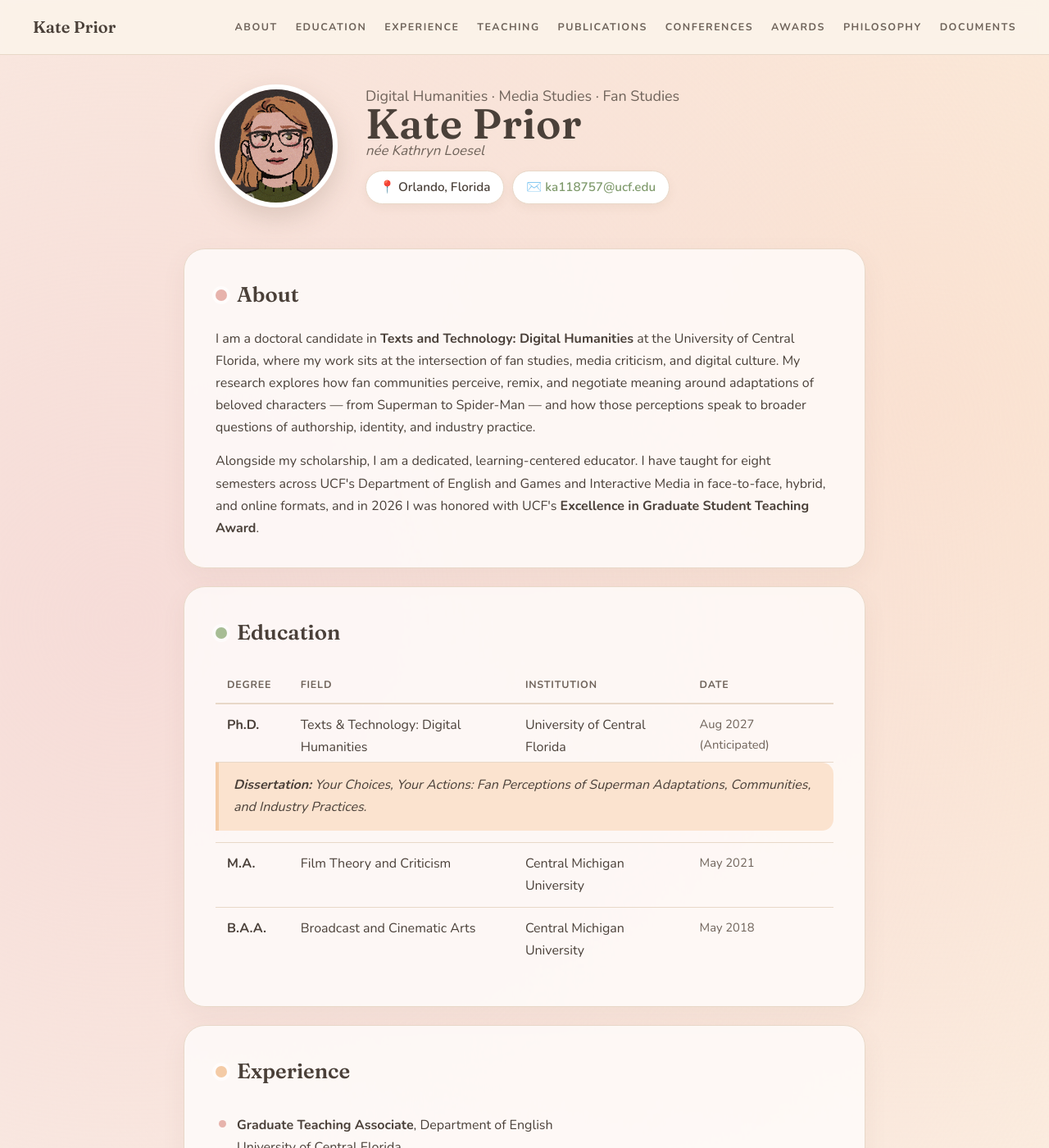
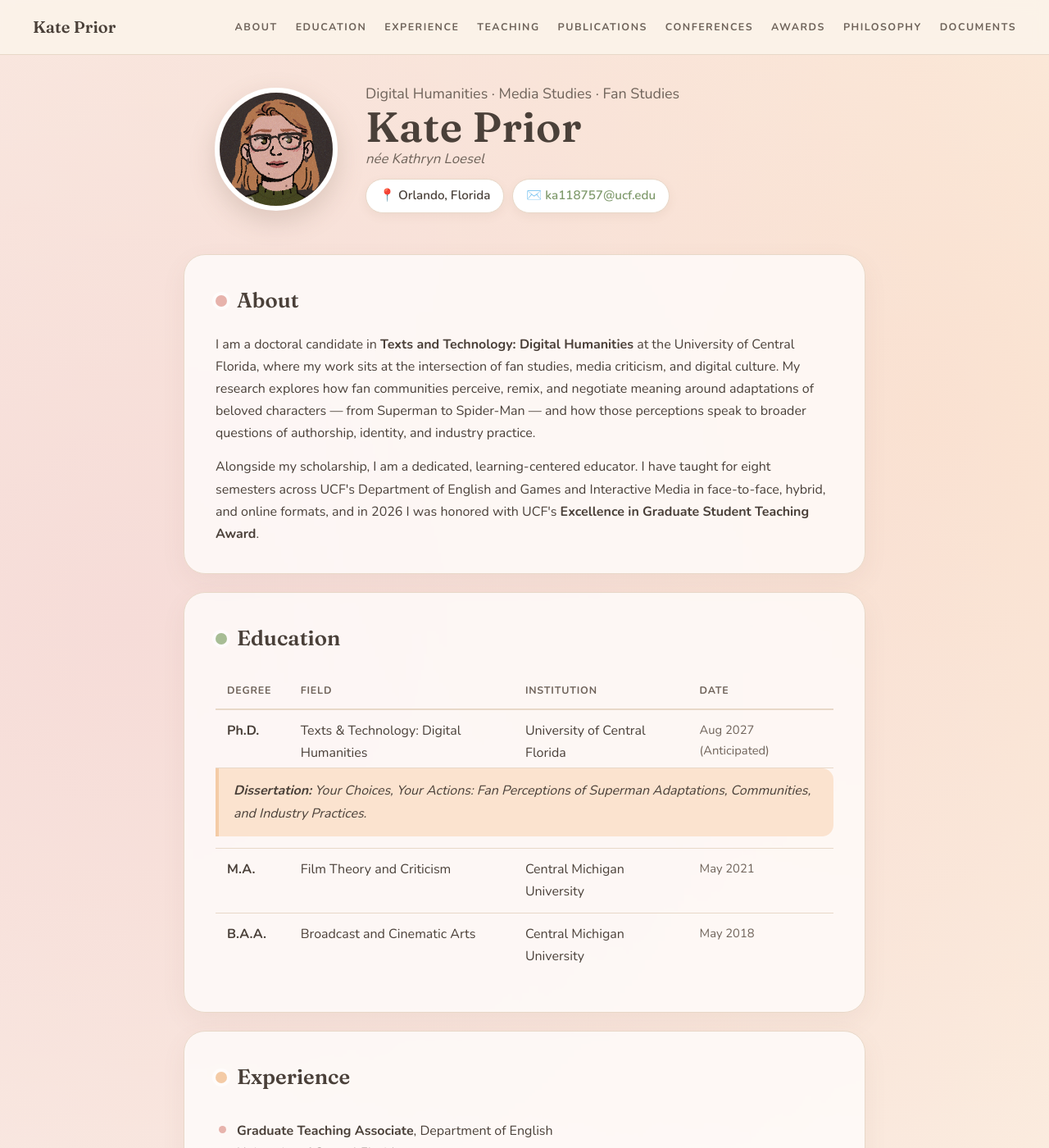
Before and after one commit to thekateprior/thekateprior.github.io, a Jekyll site: the page built from index.html, in a window 1280 px wide and 1400 px high. Shown: the whole window at 82% size. Built offline with Jekyll 4.4.1, drawn with Linux system fonts in a browser that asks for light colours.

Commit message:
Revert hero tagline/name/née spacing to the 63b2060 values
Co-Authored-By: Claude Opus 4.8 <noreply@anthropic.com>
Claude-Session: https://claude.ai/code/session_01W4sxfrwTBe4NAeUgzJaidp

```diff
--- a/assets/css/style.css
+++ b/assets/css/style.css
@@ -124,16 +124,16 @@ h1 {
   font-family: 'Fraunces', serif;
   font-weight: 600;
   font-size: clamp(2.2rem, 6vw, 3.2rem);
-  line-height: 1.0;
-  margin: -3px 0 -2px;
+  line-height: 1.05;
+  margin: 2px 0;
   letter-spacing: .5px;
 }
-.nee { color: var(--ink-soft); font-style: italic; font-size: 1.05rem; line-height: 1.15; margin: 0 0 14px; }
+.nee { color: var(--ink-soft); font-style: italic; font-size: 1.05rem; line-height: 1.2; margin: 2px 0 14px; }
 .tagline {
-  margin: 0;
+  margin: 0 0 2px;
   max-width: 540px;
   font-size: 1.12rem;
-  line-height: 1.2;
+  line-height: 1.3;
   color: var(--ink-soft);
 }
 .contact {
```
